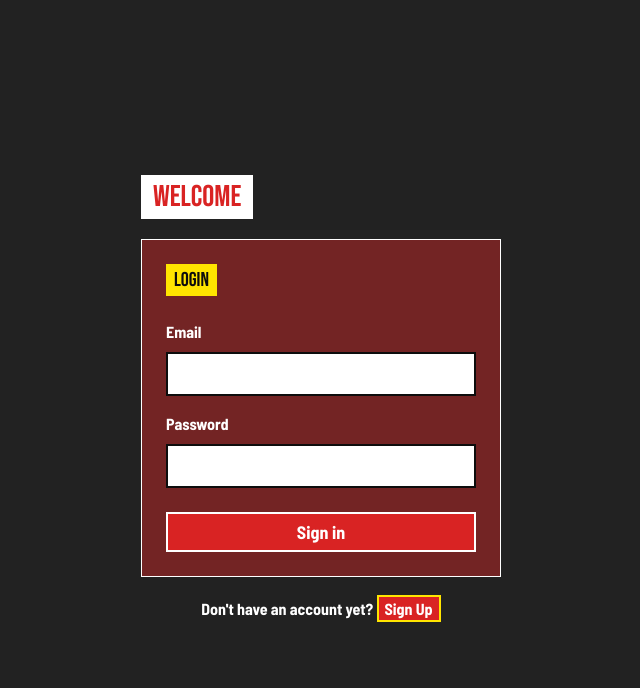
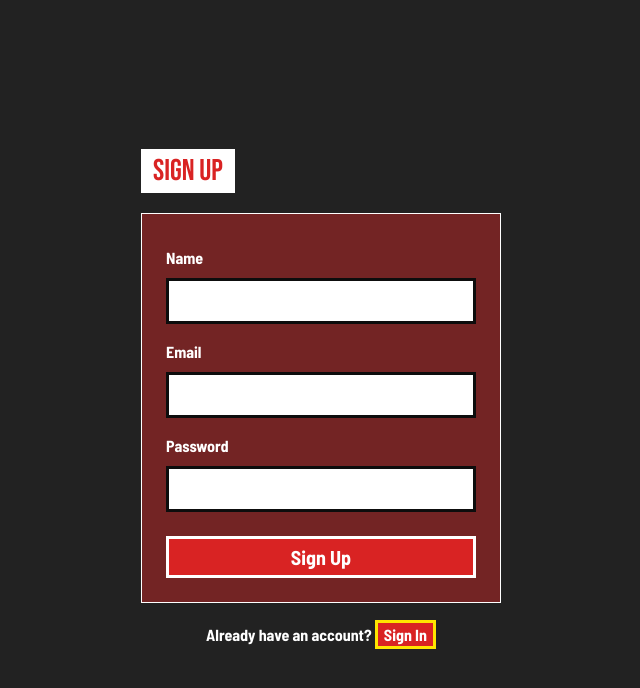
Before and after one commit to Z1danp/expense-tracker, a React (Vite) app in the folder apps/client/: page / in a window 1280 px wide. Shown: the top 688 px of the page, without its empty margins (319-959 px from the left). Built offline with nearby package versions, Linux system fonts and the light colour scheme.

Commit message:
add: registpage

```diff
--- a/apps/client/src/App.tsx
+++ b/apps/client/src/App.tsx
@@ -1,9 +1,9 @@
 import './styles/App.css';
-import Login from './features/auth/pages/LoginPage';
+import Register from './features/auth/pages/RegisterPage';
 
 function App() {
   return (
-    <Login />
+    <Register />
   );
 }
 
--- a/apps/client/src/features/auth/pages/LoginPage.tsx
+++ b/apps/client/src/features/auth/pages/LoginPage.tsx
@@ -18,7 +18,7 @@ const Login: FC = () => {
         </h1>
         <form
           onSubmit={handleSubmit}
-          className="bg-dark-maroon border-1 border-white p-6 w-full flex flex-col gap-2"
+          className="bg-dark-maroon border border-white p-6 w-full flex flex-col gap-2"
         >
           <span className="bg-acid-yellow text-black font-bebas text-xl px-2 py-0.5 self-start mb-2">
             Login
@@ -30,7 +30,7 @@ const Login: FC = () => {
             type="email"
             value={email}
             onChange={(e) => setEmail(e.target.value)}
-            className="w-full font-barlow p-2 text-base border-2 bg-white border-black outline-none"
+            className="w-full font-barlow p-2 text-base border-3 bg-white border-black outline-none"
           />
           <label className="text-white font-barlow font-bold text-base mt-2">
             Password
@@ -39,18 +39,18 @@ const Login: FC = () => {
             type="password"
             value={password}
             onChange={(e) => setPassword(e.target.value)}
-            className="w-full font-barlow p-2 text-base border-2 bg-white border-black outline-none"
+            className="w-full font-barlow p-2 text-base border-3 bg-white border-black outline-none"
           />
           <button
             type="submit"
-            className="mt-4 p-1 bg-red text-white font-barlow font-bold text-lg border-2 border-white cursor-pointer w-full hover:opacity-90 transition-opacity"
+            className="mt-4 p-1 bg-red text-white font-barlow font-bold text-xl border-3 border-white cursor-pointer w-full hover:bg-white hover:text-red hover:border-red transition-opacity"
           >
-            Sign in
+            Sign In
           </button>
         </form>
         <p className="text-white font-barlow font-bold mt-5 text-base">
           Don't have an account yet?{' '}
-          <span className="text-white  font-bold border-2 border-acid-yellow bg-red px-1.5 py-0.5 cursor-pointer">
+          <span className="text-white  font-bold border-3 border-acid-yellow hover:bg-white hover:text-red hover:border-acid-yellow bg-red px-1.5 py-0.5 cursor-pointer">
             Sign Up
           </span>
         </p>
--- a/apps/client/src/features/auth/pages/RegisterPage.tsx
+++ b/apps/client/src/features/auth/pages/RegisterPage.tsx
@@ -0,0 +1,76 @@
+import React, { useState } from "react";
+
+const Register: React.FC = () => {
+  const [name, setName] = useState("");
+  const [email, setEmail] = useState("");
+  const [password, setPassword] = useState("");
+
+  const handleSubmit = (e: React.ChangeEvent) => {
+    e.preventDefault();
+    console.log({ name, email, password });
+  };
+
+  return (
+    <div className="min-h-screen bg-charcoal-gray flex flex-col items-center justify-center relative overflow-hidden">
+
+      <div className="z-10 flex flex-col items-center w-full max-w-100 px-5">
+        <h1 className="self-start mb-6">
+          <span className="bg-white text-red font-bebas text-3xl px-3 py-1">
+            SIGN UP
+          </span>
+        </h1>
+
+        <form
+          onSubmit={handleSubmit}
+          className="bg-dark-maroon border border-white p-6 w-full flex flex-col gap-2"
+        >
+          <label className="text-white font-barlow font-bold text-base mt-2">
+            Name
+          </label>
+          <input
+            type="text"
+            value={name}
+            onChange={(e) => setName(e.target.value)}
+            className="w-full font-barlow p-2 text-base border-3 bg-white border-black outline-none"
+          />
+
+          <label className="text-white font-barlow font-bold text-base mt-2">
+            Email
+          </label>
+          <input
+            type="email"
+            value={email}
+            onChange={(e) => setEmail(e.target.value)}
+            className="w-full font-barlow p-2 text-base border-3 bg-white border-black outline-none"
+          />
+
+          <label className="text-white font-barlow font-bold text-base mt-2">
+            Password
+          </label>
+          <input
+            type="password"
+            value={password}
+            onChange={(e) => setPassword(e.target.value)}
+            className="w-full font-barlow p-2 text-base border-3 bg-white border-black outline-none"
+          />
+
+          <button
+            type="submit"
+            className="mt-4 p-1 bg-red text-white font-barlow font-bold text-xl border-3 border-white cursor-pointer w-full hover:bg-white hover:text-red hover:border-red transition-opacity"
+          >
+            Sign Up
+          </button>
+        </form>
+
+        <p className="text-white font-barlow font-bold mt-5 text-base">
+          Already have an account?{" "}
+          <span className="text-white  font-bold border-3 border-acid-yellow hover:bg-white hover:text-red hover:border-acid-yellow bg-red px-1.5 py-0.5 cursor-pointer">
+            Sign In
+          </span>
+        </p>
+      </div>
+    </div>
+  );
+};
+
+export default Register;
```
Also changed, not shown: 1 other file (tests, documents, lock files or other folders).
